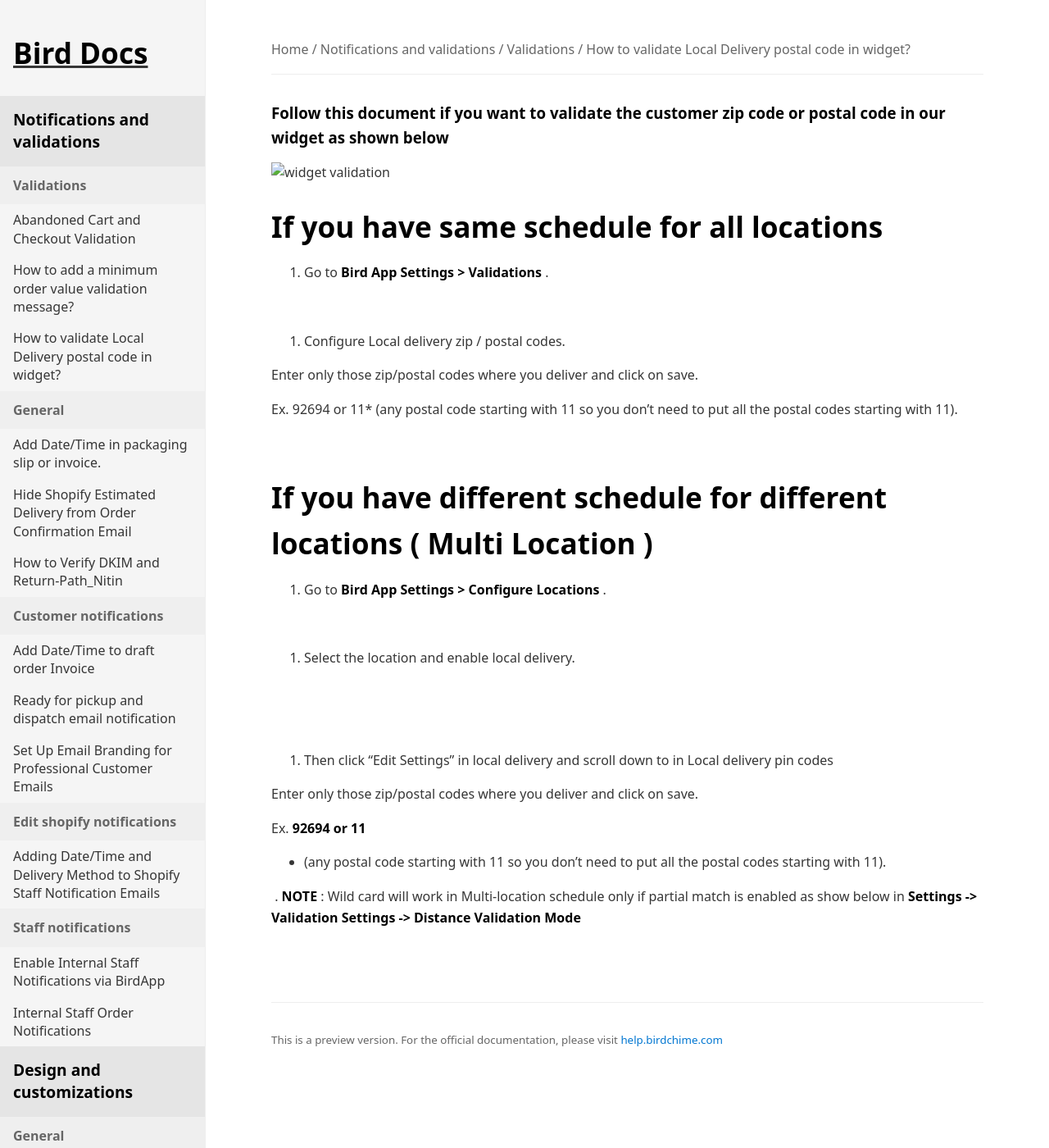
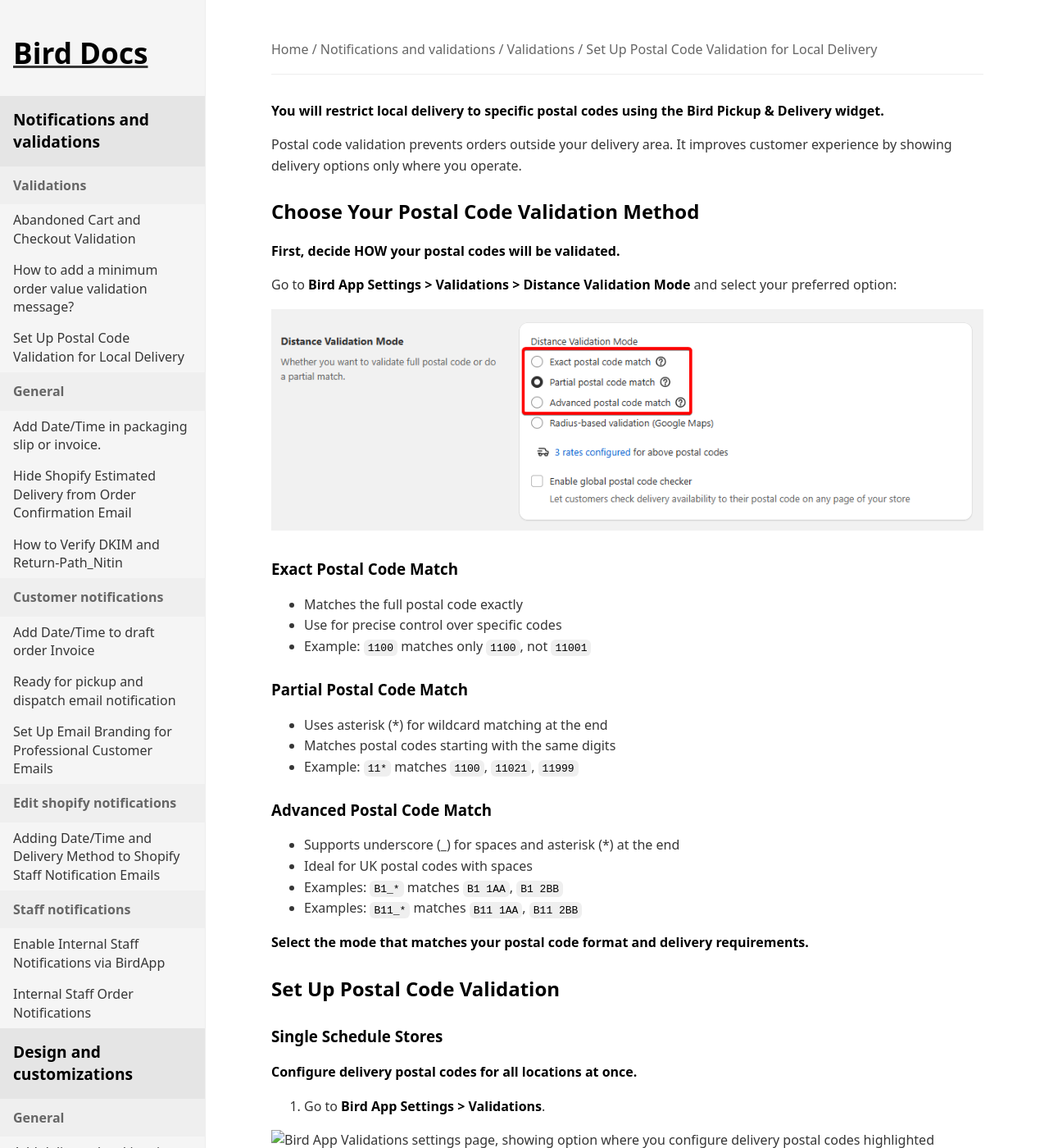
Before and after one commit to atinder/bird-docs, a Jekyll site: the page built from docs/notifications-and-validations/validations/how-to-validate-local-delivery-postal-code-in-widget-467dc839-ac13-4dde-a6f5-37d01e110f8d.md, in a window 1280 px wide and 1400 px high. Shown: the whole window at 82% size. Built offline with Jekyll 4.4.1, drawn with Linux system fonts in a browser that asks for light colours; some of the changed text lies outside the part shown.

Commit message:
fix: how-to-validate-local-delivery-postal-code-in-widget

```diff
--- a/docs/notifications-and-validations/validations/how-to-validate-local-delivery-postal-code-in-widget-467dc839-ac13-4dde-a6f5-37d01e110f8d.md
+++ b/docs/notifications-and-validations/validations/how-to-validate-local-delivery-postal-code-in-widget-467dc839-ac13-4dde-a6f5-37d01e110f8d.md
@@ -1,53 +1,109 @@
 ---
 id: 467dc839-ac13-4dde-a6f5-37d01e110f8d
-title: "How to validate Local Delivery postal code in widget?"
+title: "Set Up Postal Code Validation for Local Delivery"
 category: notifications-and-validations
 section: validations
 slug: how-to-validate-local-delivery-postal-code-in-widget
 crisp_updated_at: 1739204749000
 crisp_url: https://help.birdchime.com/en-us/article/how-to-validate-local-delivery-postal-code-in-widget-1fi7kha/
-description: ""
+description: "Learn how to restrict local delivery by validating customer postal codes directly in the Bird Pickup & Delivery widget."
 ---
 
-### Follow this document if you want to validate the customer zip code or postal code in our widget as shown below
+**You will restrict local delivery to specific postal codes using the Bird Pickup & Delivery widget.**
 
-![widget validation](https://storage.crisp.chat/users/helpdesk/website/ca826b447482b000/image_m5c2et.png)
+Postal code validation prevents orders outside your delivery area. It improves customer experience by showing delivery options only where you operate.
 
-# If you have same schedule for all locations
+## Choose Your Postal Code Validation Method
 
-1. Go to **Bird App Settings > Validations** .
+**First, decide HOW your postal codes will be validated.**
 
-![](https://storage.crisp.chat/users/helpdesk/website/ca826b447482b000/screenshot-2025-01-06-at-11012_tkeuzb.png)
+Go to **Bird App Settings > Validations > Distance Validation Mode** and select your preferred option:
 
-2. Configure Local delivery zip / postal codes.
+![Distance Validation Mode settings showing the three validation options](/imgs/how-to-validate-local-delivery-postal-code-in-widget-01.png)
 
-Enter only those zip/postal codes where you deliver and click on save.
+### Exact Postal Code Match
+- Matches the full postal code exactly
+- Use for precise control over specific codes
+- Example: `1100` matches only `1100`, not `11001`
 
-Ex. 92694 or 11* (any postal code starting with 11 so you don't need to put all the postal codes starting with 11).
+### Partial Postal Code Match
+- Uses asterisk (*) for wildcard matching at the end
+- Matches postal codes starting with the same digits
+- Example: `11*` matches `1100`, `11021`, `11999`
 
-![](https://storage.crisp.chat/users/helpdesk/website/ca826b447482b000/screenshot-2024-12-24-033107_157sm74.png)
+### Advanced Postal Code Match
+- Supports underscore (_) for spaces and asterisk (*) at the end
+- Ideal for UK postal codes with spaces
+- Examples: `B1_*` matches `B1 1AA`, `B1 2BB`
+- Examples: `B11_*` matches `B11 1AA`, `B11 2BB`
 
-# If you have different schedule for different locations ( Multi Location )
+**Select the mode that matches your postal code format and delivery requirements.**
 
-1. Go to **Bird App Settings > Configure Locations** .
+## Set Up Postal Code Validation
 
-![](https://storage.crisp.chat/users/helpdesk/website/ca826b447482b000/screenshot-2025-01-06-at-11061_1tcfsui.png)
+### Single Schedule Stores
 
-2. Select the location and enable local delivery.
+**Configure delivery postal codes for all locations at once.**
 
-![](https://storage.crisp.chat/users/helpdesk/website/ca826b447482b000/screenshot-2025-01-06-at-11101_1ig78i2.png)
+1. Go to **Bird App Settings > Validations**.
 
-![](https://storage.crisp.chat/users/helpdesk/website/ca826b447482b000/screenshot-2025-01-06-at-11134_18w9cqi.png)
+![Bird App Validations settings page, showing option where you configure delivery postal codes highlighted](https://storage.crisp.chat/users/helpdesk/website/ca826b447482b000/screenshot-2025-01-06-at-11012_tkeuzb.png)
 
-3. Then click "Edit Settings" in local delivery and scroll down to in Local delivery pin codes
+2. Enter postal codes in **Local delivery zip / postal codes**.
+   - Use exact codes: `1100`, `11021`
+   - Use wildcards for ranges: `11*` for all codes starting with 11
+   - **Note:** The format you use depends on the Distance Validation Mode you selected above
 
-Enter only those zip/postal codes where you deliver and click on save.
+3. Click **Save**.
 
-Ex. **92694 or 11**
-* (any postal code starting with 11 so you don't need to put all the postal codes starting with 11).
+![Postal code input field with example of exact postal code entered](https://storage.crisp.chat/users/helpdesk/website/ca826b447482b000/screenshot-2024-12-24-033107_157sm74.png)
 
-![](https://storage.crisp.chat/users/helpdesk/website/ca826b447482b000/screenshot-2024-12-24-034218_462f1e.png)
-.
-**NOTE** : Wild card will work in Multi-location schedule only if partial match is enabled as show below in **Settings -> Validation Settings -> Distance Validation Mode**
+**That's it! The widget now validates postal codes for all locations.**
 
-![](https://storage.crisp.chat/users/helpdesk/website/ca826b447482b000/screenshot-2024-12-24-034342_9hq6ng.png)
+### Multi-Location Stores
+
+**Set unique delivery postal codes for each location.**
+
+1. Go to **Bird App Settings > Configure Locations**.
+
+![Configure Locations menu option highlighted in the Bird App settings navigation](https://storage.crisp.chat/users/helpdesk/website/ca826b447482b000/screenshot-2025-01-06-at-11061_1tcfsui.png)
+
+2. Select a location and enable **Local Delivery**.
+
+![Location selection screen showing multiple store locations available for configuration](https://storage.crisp.chat/users/helpdesk/website/ca826b447482b000/screenshot-2025-01-06-at-11101_1ig78i2.png)
+
+![Showing Local delivery toggle enabled](https://storage.crisp.chat/users/helpdesk/website/ca826b447482b000/screenshot-2025-01-06-at-11134_18w9cqi.png)
+
+3. Click **Edit Settings** under Local Delivery. Scroll to **Local delivery postal codes** and enter postal codes for this location.
+   - Use exact codes: `1100`, `11021`
+   - Use wildcards for ranges: `11*` for all codes starting with 11
+   - **Note:** The format you use depends on the Distance Validation Mode you selected above
+
+4. Click **Save**.
+
+![Entering and saving postal codes for a specific location](https://storage.crisp.chat/users/helpdesk/website/ca826b447482b000/screenshot-2024-12-24-034218_462f1e.png)
+
+**That's it! Each location now validates its own delivery postal codes.**
+
+## Test Your Postal Code Validation
+
+**Verify your setup is working correctly.**
+
+### Option 1: Enable Global Postal Code Checker
+1. Go to **Bird App Settings > Validations**
+2. Enable **"Enable Global Postal Code Checker"** - This allows customers to check delivery availability to their postal code on any page of your store
+3. Test by entering different postal codes on your store's pages
+
+### Option 2: Manual Testing
+1. Add items to your cart
+2. Enter a postal code that should be **included** in your delivery area - local delivery should appear as an option
+3. Enter a postal code that should be **excluded** from your delivery area - local delivery should not appear
+4. Test with different postal code formats based on your Distance Validation Mode setting
+
+**If local delivery options don't appear as expected, double-check your Distance Validation Mode setting and postal code format.**
+
+## Related Articles
+- [How to add a minimum order value validation message](https://help.birdchime.com/en-us/article/how-to-add-a-minimum-order-value-validation-message-uihm3w/)
+- [Abandoned cart and checkout validation](https://help.birdchime.com/en-us/article/abandoned-cart-and-checkout-validation-ikfjdc/)
+- [Enable internal staff notifications via BirdApp](https://help.birdchime.com/en-us/article/enable-internal-staff-notifications-via-birdapp-1kp1gtc/)
+- [Add datetime in packaging slip or invoice](https://help.birdchime.com/en-us/article/add-datetime-in-packaging-slip-or-invoice-m9smdk/)
```
Also changed, not shown: imgs/how-to-validate-local-delivery-postal-code-in-widget-01.png (added).
